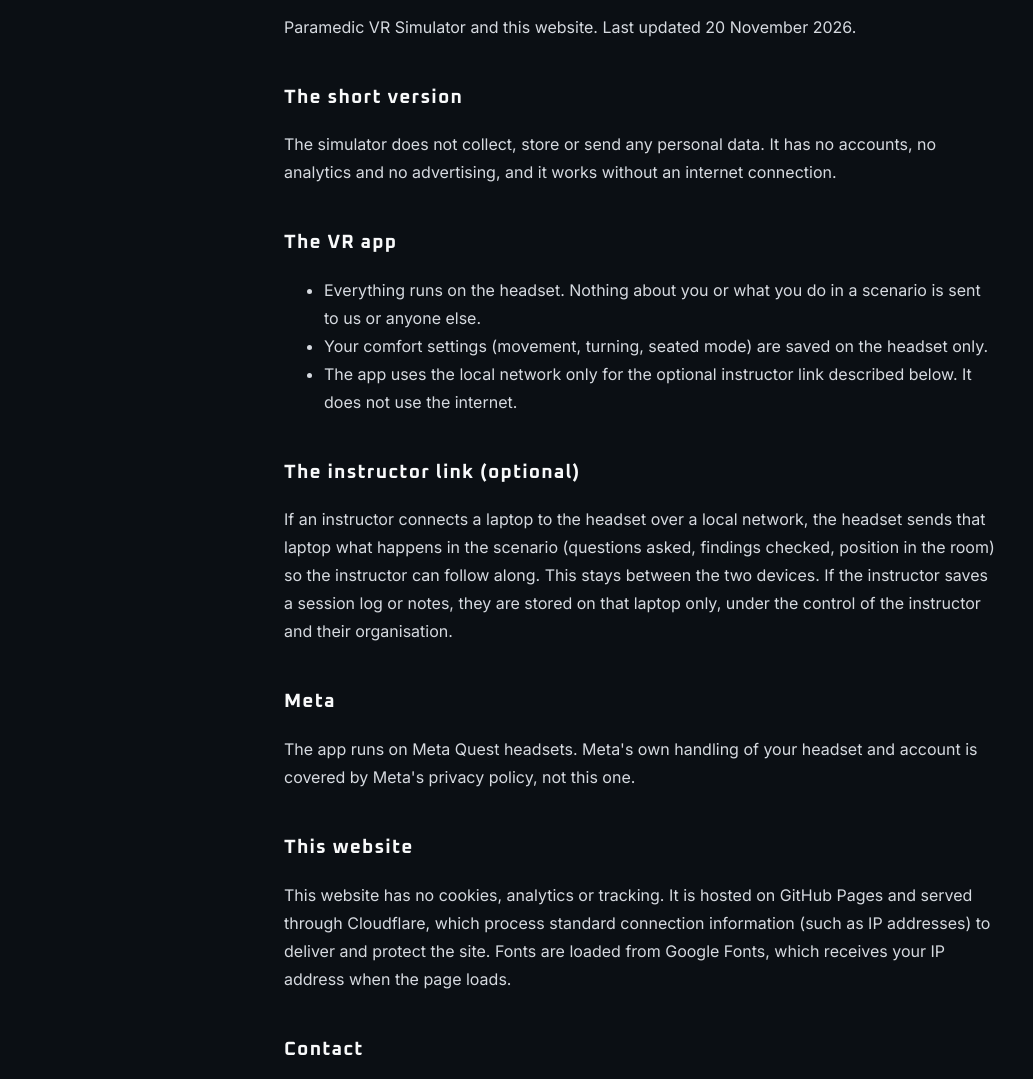
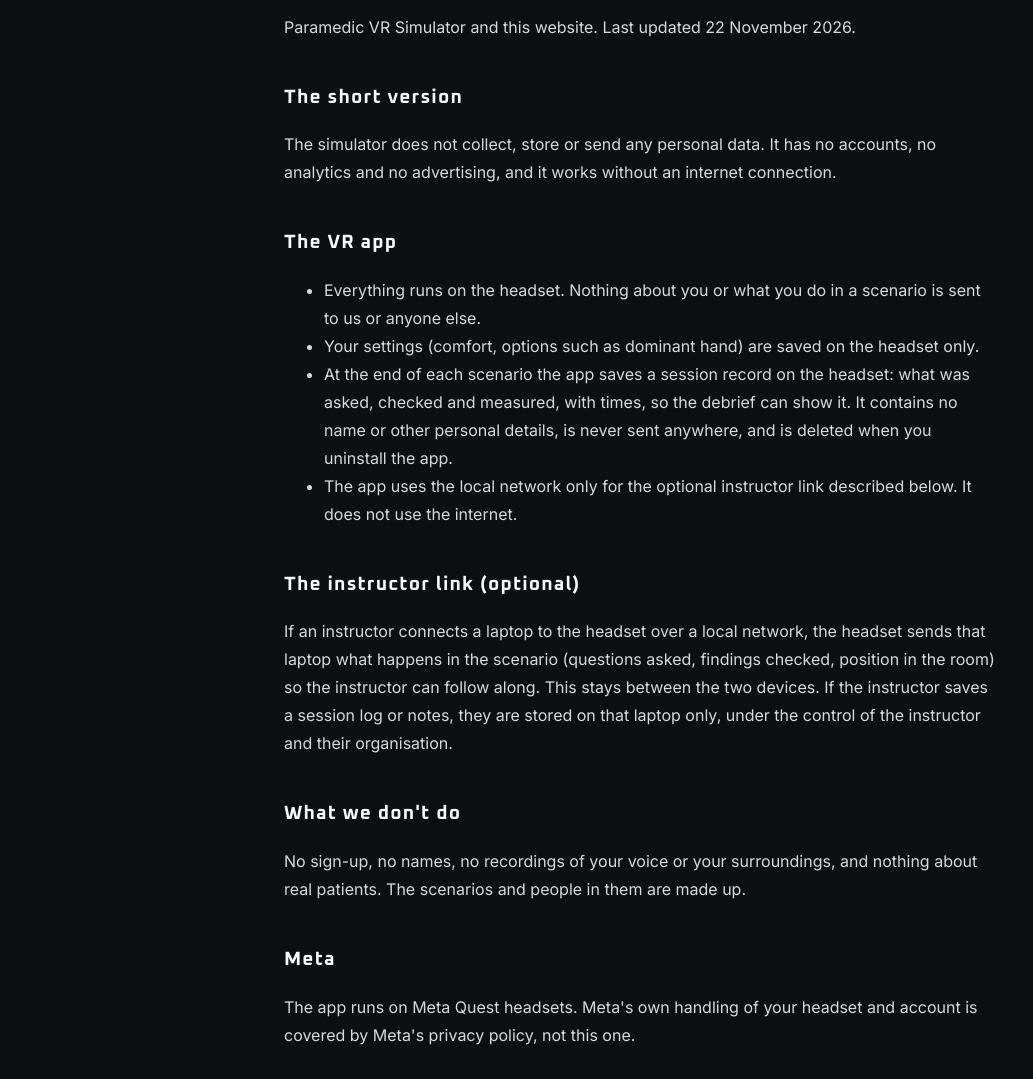
Before and after one commit to Havoc181/havoc-education-site, a plain HTML site: page privacy.html in a window 1280 px wide. Shown: the part 185-1264 px from the top of the page, without its empty margins (0-1033 px from the left). Drawn offline with Linux system fonts and the light colour scheme.

Commit message:
Privacy: session records on the headset; training-only disclaimer on pages
Co-Authored-By: Claude Opus 5.5 <noreply@anthropic.com>
Claude-Session: https://claude.ai/code/session_01Y8mnhyZt3tVUGqrkijHy5j

```diff
--- a/privacy.html
+++ b/privacy.html
@@ -16,7 +16,7 @@
 <a class="cta back" href="index.html">← HAVOC EDUCATION</a>
 <main class="prose">
     <h1>Privacy</h1>
-    <p class="muted">Paramedic VR Simulator and this website. Last updated 20 November 2026.</p>
+    <p class="muted">Paramedic VR Simulator and this website. Last updated 22 November 2026.</p>
 
     <h2>The short version</h2>
     <p>The simulator does not collect, store or send any personal data. It has no accounts,
@@ -25,7 +25,10 @@
     <h2>The VR app</h2>
     <ul>
         <li>Everything runs on the headset. Nothing about you or what you do in a scenario is sent to us or anyone else.</li>
-        <li>Your comfort settings (movement, turning, seated mode) are saved on the headset only.</li>
+        <li>Your settings (comfort, options such as dominant hand) are saved on the headset only.</li>
+        <li>At the end of each scenario the app saves a session record on the headset: what was asked,
+            checked and measured, with times, so the debrief can show it. It contains no name or other
+            personal details, is never sent anywhere, and is deleted when you uninstall the app.</li>
         <li>The app uses the local network only for the optional instructor link described below. It does not use the internet.</li>
     </ul>
 
@@ -36,6 +39,9 @@
         instructor saves a session log or notes, they are stored on that laptop only, under the
         control of the instructor and their organisation.</p>
 
+    <h2>What we don't do</h2>
+    <p>No sign-up, no names, no recordings of your voice or your surroundings, and nothing about
+        real patients. The scenarios and people in them are made up.</p>
     <h2>Meta</h2>
     <p>The app runs on Meta Quest headsets. Meta's own handling of your headset and account is
         covered by Meta's privacy policy, not this one.</p>
```
Also changed, not shown: features.html (+1 -0 lines), index.html (+1 -0 lines).
